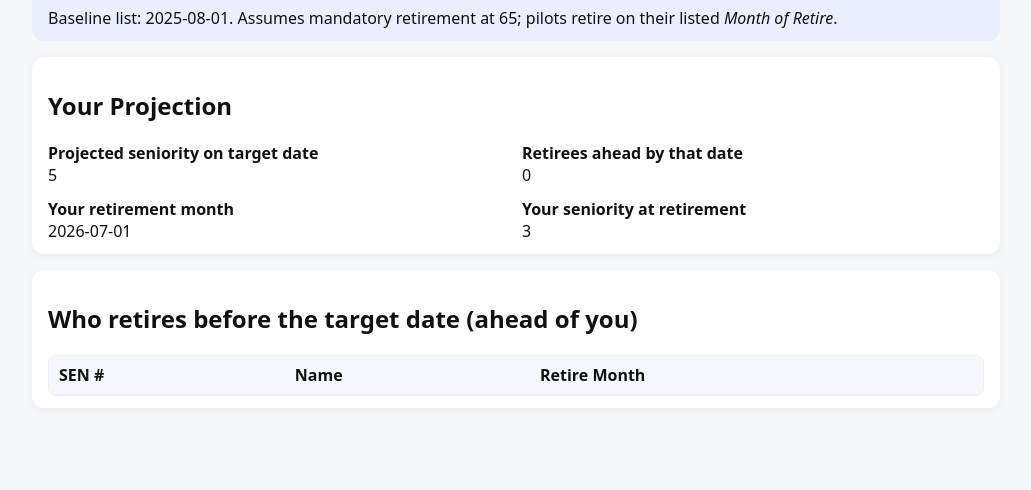
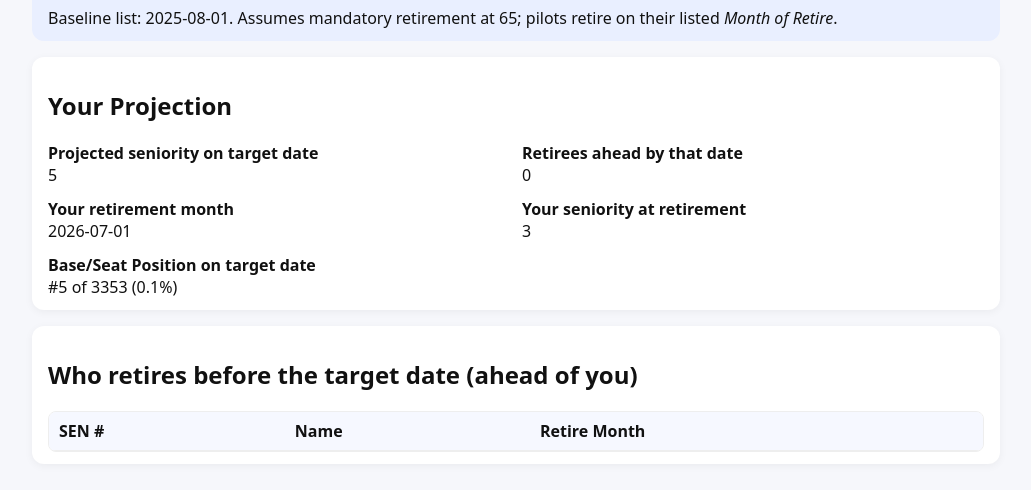
Before and after one commit to smores555/Senforecast, a plain HTML site: page index.html in a window 1280 px wide. Both pictures are taken after typing "5", "2020-01-15" into the empty fields and a click on the button "Calculate". Shown: the part 138-628 px from the top of the page, without its empty margins (124-1155 px from the left). Drawn offline with Linux system fonts and the light colour scheme.

Commit message:
Add files via upload

```diff
--- a/index.html
+++ b/index.html
@@ -29,6 +29,7 @@
         <div><strong>Retirees ahead by that date</strong><div id="ahead">—</div></div>
         <div><strong>Your retirement month</strong><div id="yourRetire">—</div></div>
         <div><strong>Your seniority at retirement</strong><div id="atRetire">—</div></div>
+        <div><strong>Base/Seat Position on target date</strong><div id="basePos">—</div></div>
       </div>
     </section>
 
--- a/script.js
+++ b/script.js
@@ -22,7 +22,7 @@ function computeProjection(sn, targetISO){
   // Your retirement month
   const yourRetire = me.retire_month ? new Date(me.retire_month+'T00:00:00Z') : null;
 
-  // Your seniority at retirement: subtract everyone ahead who retires before or on your retire month
+  // Your seniority at retirement
   let seniorityAtRetire = null;
   if(yourRetire){
     const aheadByYourRetire = pilots.filter(p => p.seniority < sn && p.retire_month && new Date(p.retire_month+'T00:00:00Z') <= yourRetire).length;
@@ -32,7 +32,12 @@ function computeProjection(sn, targetISO){
   // List of retirees ahead before target
   const retireesList = ahead.sort((a,b)=> new Date(a.retire_month) - new Date(b.retire_month));
 
-  return { projected, retireesAhead, yourRetire, seniorityAtRetire, retireesList };
+  // ---- New base/seat position projection ----
+  const activeTotal = pilots.filter(p => !p.retire_month || new Date(p.retire_month+'T00:00:00Z') > target).length;
+  const basePosRank = projected;
+  const basePosPct = activeTotal ? ((basePosRank/activeTotal)*100).toFixed(1) : null;
+
+  return { projected, retireesAhead, yourRetire, seniorityAtRetire, retireesList, basePosRank, activeTotal, basePosPct };
 }
 
 function fmtDate(d){ if(!d) return '—'; const yyyy=d.getUTCFullYear(); const mm=String(d.getUTCMonth()+1).padStart(2,'0'); const dd=String(d.getUTCDate()).padStart(2,'0'); return `${yyyy}-${mm}-${dd}`; }
@@ -42,6 +47,10 @@ function render(res){
   document.getElementById('ahead').textContent = res.retireesAhead ?? '—';
   document.getElementById('yourRetire').textContent = fmtDate(res.yourRetire);
   document.getElementById('atRetire').textContent = res.seniorityAtRetire ?? '—';
+  document.getElementById('basePos').textContent =
+    (res.basePosRank && res.activeTotal)
+      ? `#${res.basePosRank} of ${res.activeTotal} (${res.basePosPct}%)`
+      : '—';
 
   const tb = document.querySelector('#retList tbody');
   tb.innerHTML='';
```
